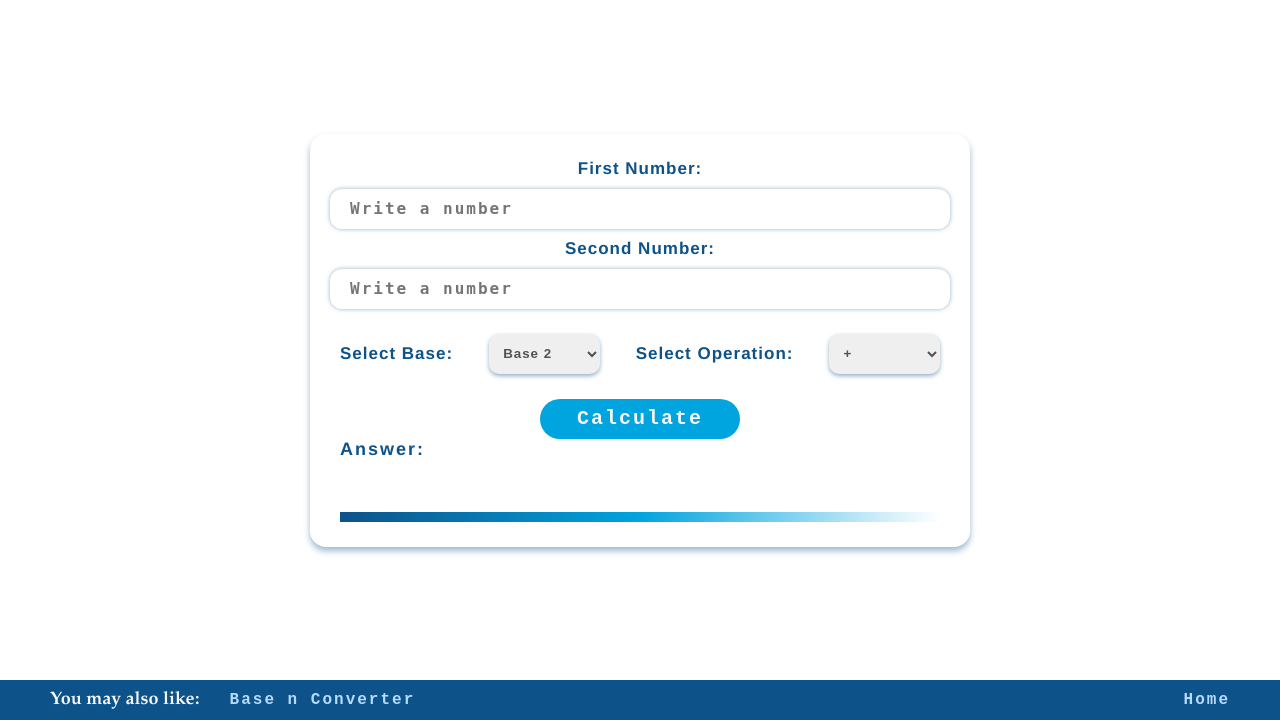
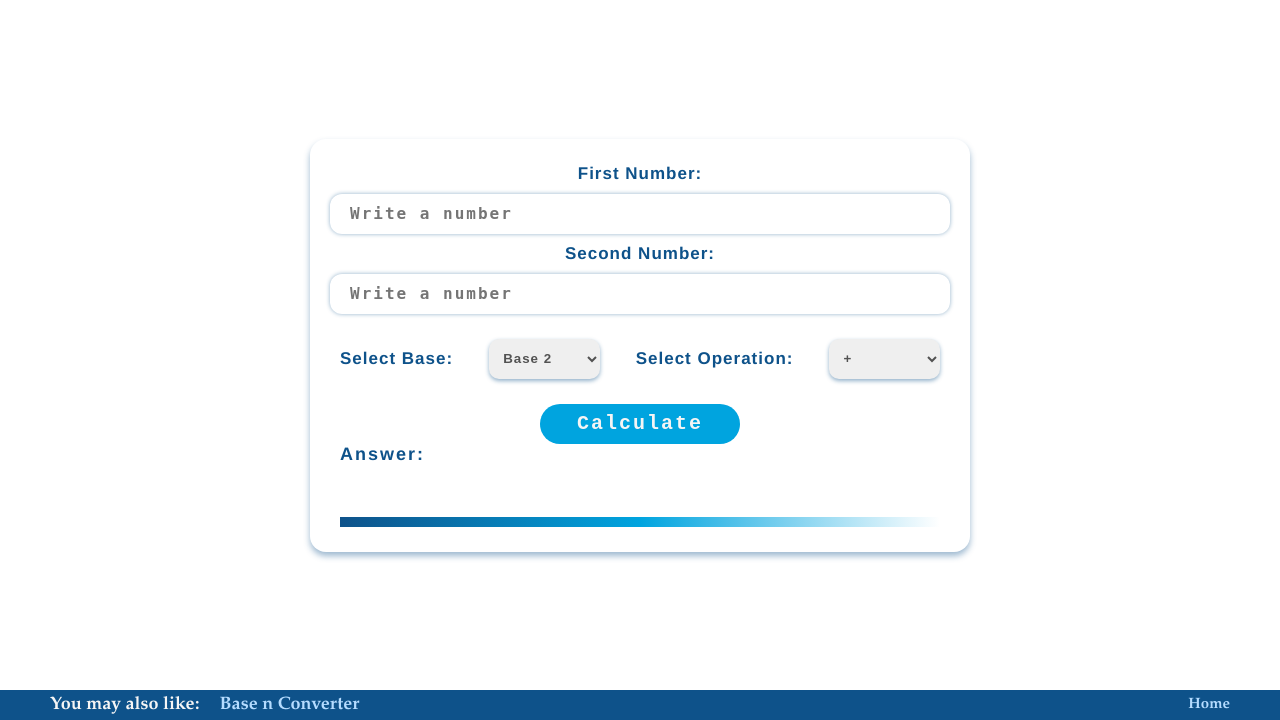
Before and after one commit to SusmoyDas98/Base-N-Calculator-and-Converter, a Flask app: page /calculator in a window 1280 px wide; the page is wider, and only the part inside the window is pictured. Shown: the part 80-800 px from the top of that part. Run offline with Flask 3, Linux system fonts and the light colour scheme; some libraries are stand-ins or nearby versions.

Commit message:
Update calculator.html

```diff
--- a/templates/calculator.html
+++ b/templates/calculator.html
@@ -54,12 +54,12 @@
             </div>
         </div>
     </div>
+
     <div class="footer">
             <div class = "footer_box">
-                <p>You may also like:</p> <button id = "button_clicked_converter" class = 'link'>{{ params["to_converter_button"] }}</button>
-
+                <p>You may also like: <a href="/converter" class="link" target="_blank">Base n Converter</a></p>
             </div>
-            <div id="home" ><button id = "to_home" class = 'link'>{{ params["Home_button"] }}</button></div>
+            <div id="home" ><a href="/" class="link" >Home</a></div>
     </div>
 
 </body>
```
